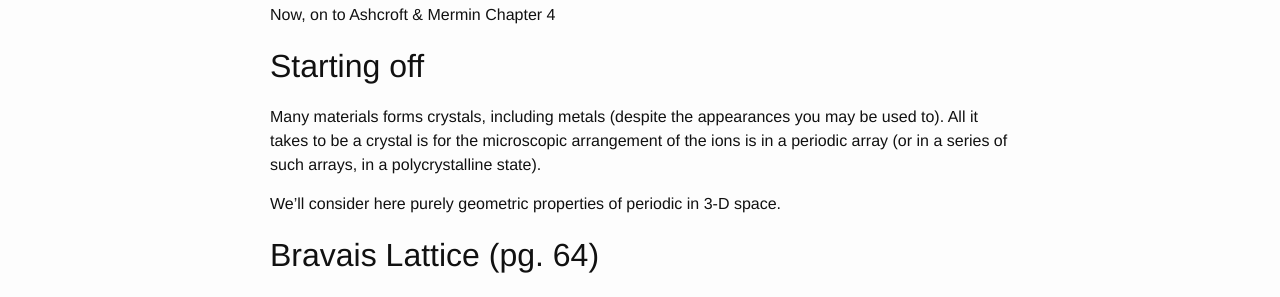
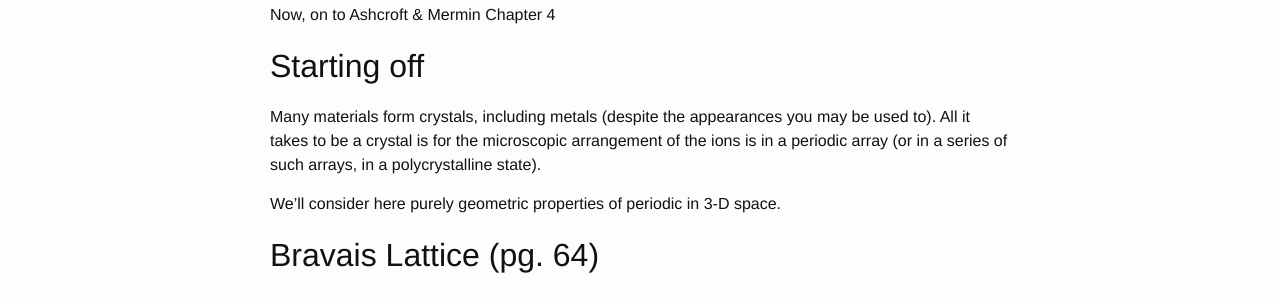
Before and after one commit to sjmeijer/solid-state, a Jekyll site: the page built from _posts/2015-09-02-Crystal-lattices.markdown, in a window 1280 px wide and 900 px high. Shown: the part 197-494 px from the top of the window. Built offline with Jekyll 4.4.1, drawn with Linux system fonts in a browser that asks for light colours; formulas are drawn with MathJax 3.

Commit message:
minor edits

```diff
--- a/_posts/2015-08-28-Why-is-it-solid.markdown
+++ b/_posts/2015-08-28-Why-is-it-solid.markdown
@@ -75,6 +75,8 @@ Again, the authors point out that the precise form of the Lennard-Jones 6-12 pot
 3. The parameters $$\epsilon$$ and $$\sigma$$ measure the strength of the attraction and the radius of the repulsive core, as determined by fitting data in the gaseous state.
 
 A typical $$\epsilon$$ is of order 0.01 eV, consistent with the very weak binding energy of the solidified noble gases.
+
+There's a nice discussion of solid helium [here](http://www.physics.udel.edu/~glyde/Solid_H13.pdf).
 
 ####Matching to data
 Let's try to fit some of the observed properties of the *solid* noble gases using only data from the *gaseous state* and the Lennard-Jones potential.
--- a/_posts/2015-09-02-Crystal-lattices.markdown
+++ b/_posts/2015-09-02-Crystal-lattices.markdown
@@ -11,7 +11,7 @@ Now, on to Ashcroft & Mermin Chapter 4
 
 ## Starting off
 
-Many materials forms crystals, including metals (despite the appearances you may be used to). All it takes to be a crystal is for the microscopic arrangement of the ions is in a periodic array (or in a series of such arrays, in a polycrystalline state).
+Many materials form crystals, including metals (despite the appearances you may be used to). All it takes to be a crystal is for the microscopic arrangement of the ions is in a periodic array (or in a series of such arrays, in a polycrystalline state).
 
 We'll consider here purely geometric properties of periodic in 3-D space.
 
--- a/_posts/2015-09-03-Space-groups-and-crystal-structures.markdown
+++ b/_posts/2015-09-03-Space-groups-and-crystal-structures.markdown
@@ -14,11 +14,13 @@ Now, on to Ashcroft & Mermin Chapter 7 (pgs 112 - 128)
 We looked at the translational symmetries in the previous post. Now we'll consider rotational symmetries.
 
 ## Classification of Bravais Lattices (pg. 112)
+
+Classifying all possible crystal structures would be really hard, so we'll start by just looking at how to classify Bravais lattices.
+
 First, lets recall what a Bravais lattice is.
 
 * The **Bravais lattice** of a crystalline solid specifies the periodic array in which the units of the crystal are repeated infinitely in every direction by a set of discrete translation operations.
 
 
-
 ## Concluding thoughts
 This chapter looked at the translational symmetries of lattices. In the next post, we'll look at rotational symmetries.
```
